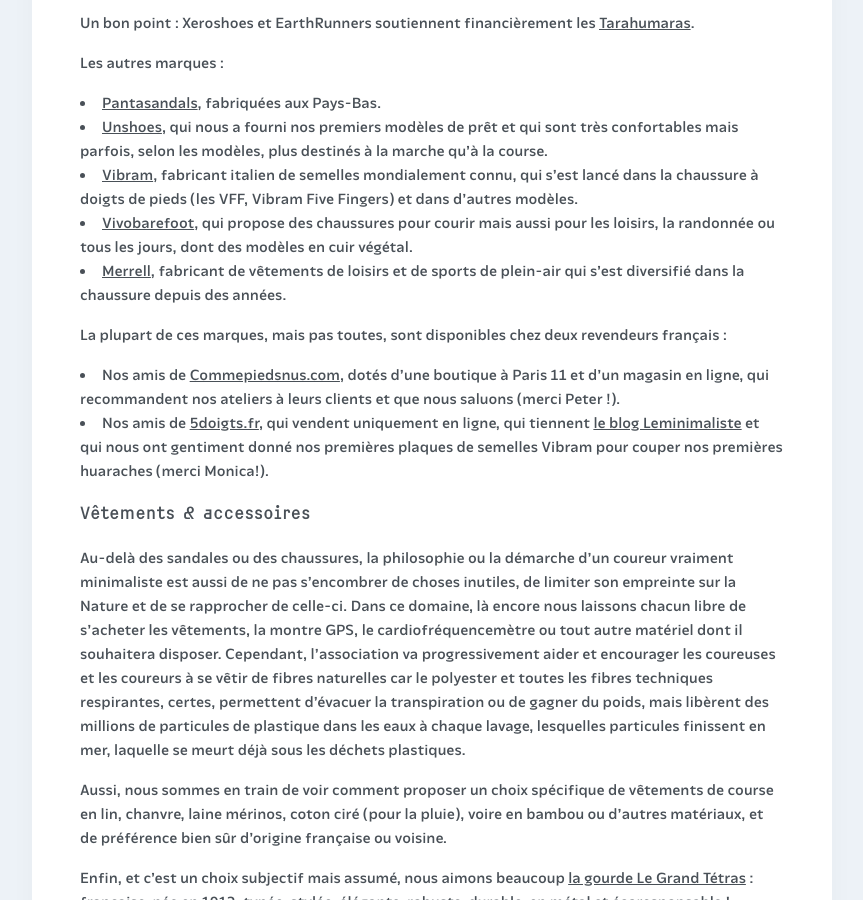
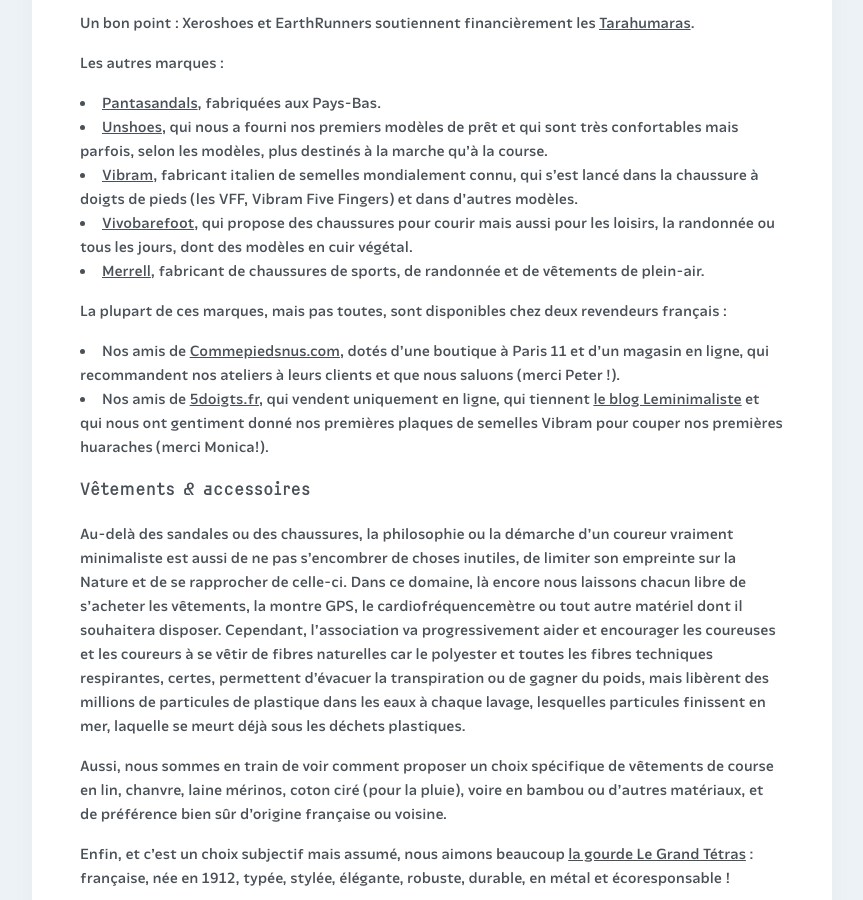
Before and after one commit to courirpaleo/courirpaleo.github.io, a Jekyll site: the page built from _pages/ressources.md, in a window 1280 px wide and 900 px high, scrolled down 8103 px. Shown: the whole window, without its empty margins (208-1071 px from the left). Built offline with Jekyll 4.4.1, drawn with Linux system fonts in a browser that asks for light colours; some web fonts are replaced.

Commit message:
Update ressources.md

```diff
--- a/_pages/ressources.md
+++ b/_pages/ressources.md
@@ -88,7 +88,7 @@
 - [Unshoes](https://www.unshoesusa.com), qui nous a fourni nos premiers modèles de prêt et qui sont très confortables mais parfois, selon les modèles, plus destinés à la marche qu'à la course.
 - [Vibram](https://www.vibram.fr), fabricant italien de semelles mondialement connu, qui s'est lancé dans la chaussure à doigts de pieds (les VFF, Vibram Five Fingers) et dans d'autres modèles.
 - [Vivobarefoot](https://www.vivobarefoot.com/eu), qui propose des chaussures pour courir mais aussi pour les loisirs, la randonnée ou tous les jours, dont des modèles en cuir végétal.
-- [Merrell](https://www.merrell.com/FR/fr_FR/home), fabricant de vêtements de loisirs et de sports de plein-air qui s'est diversifié dans la chaussure depuis des années.
+- [Merrell](https://www.merrell.com/FR/fr_FR/home), fabricant de chaussures de sports, de randonnée et de vêtements de plein-air.
 
 La plupart de ces marques, mais pas toutes, sont disponibles chez deux revendeurs français&nbsp;:
 - Nos amis de [Commepiedsnus.com](https://commepiedsnus.com/fr), dotés d'une boutique à Paris 11 et d'un magasin en ligne, qui recommandent nos ateliers à leurs clients et que nous saluons (merci Peter&nbsp;!).
```
